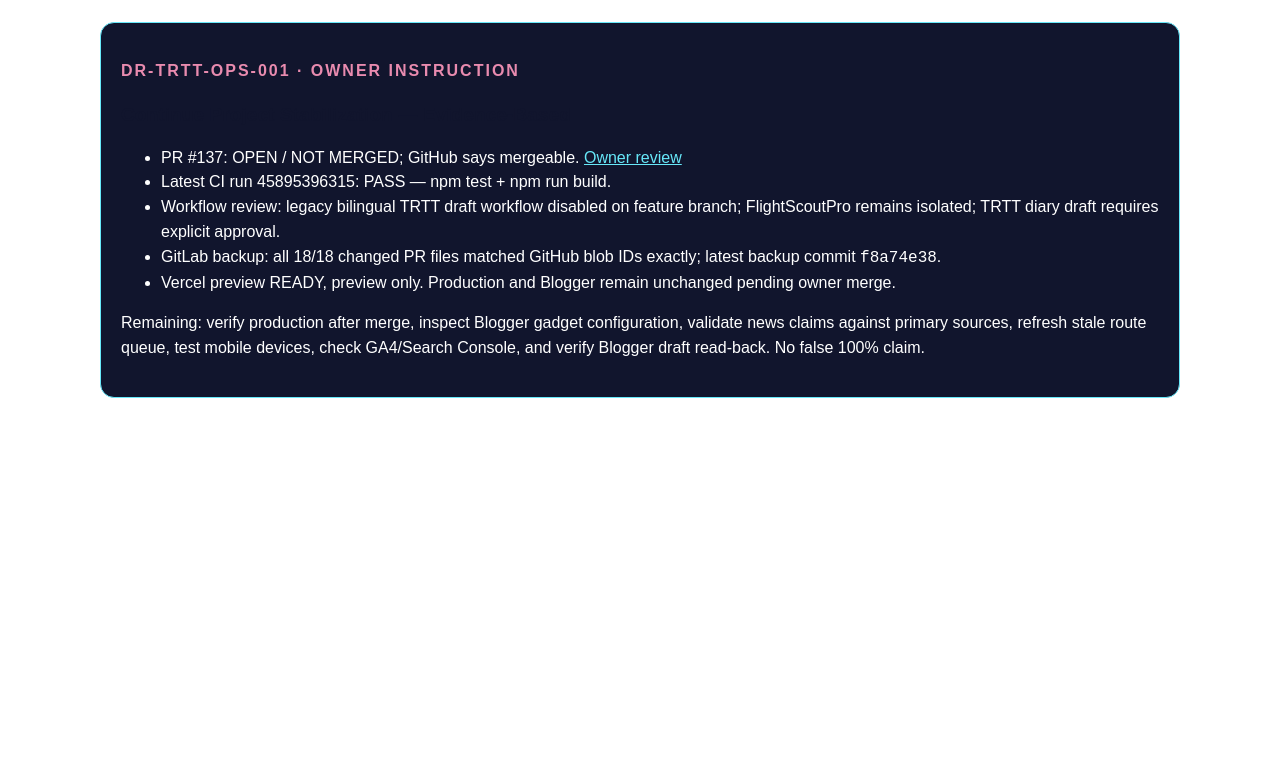
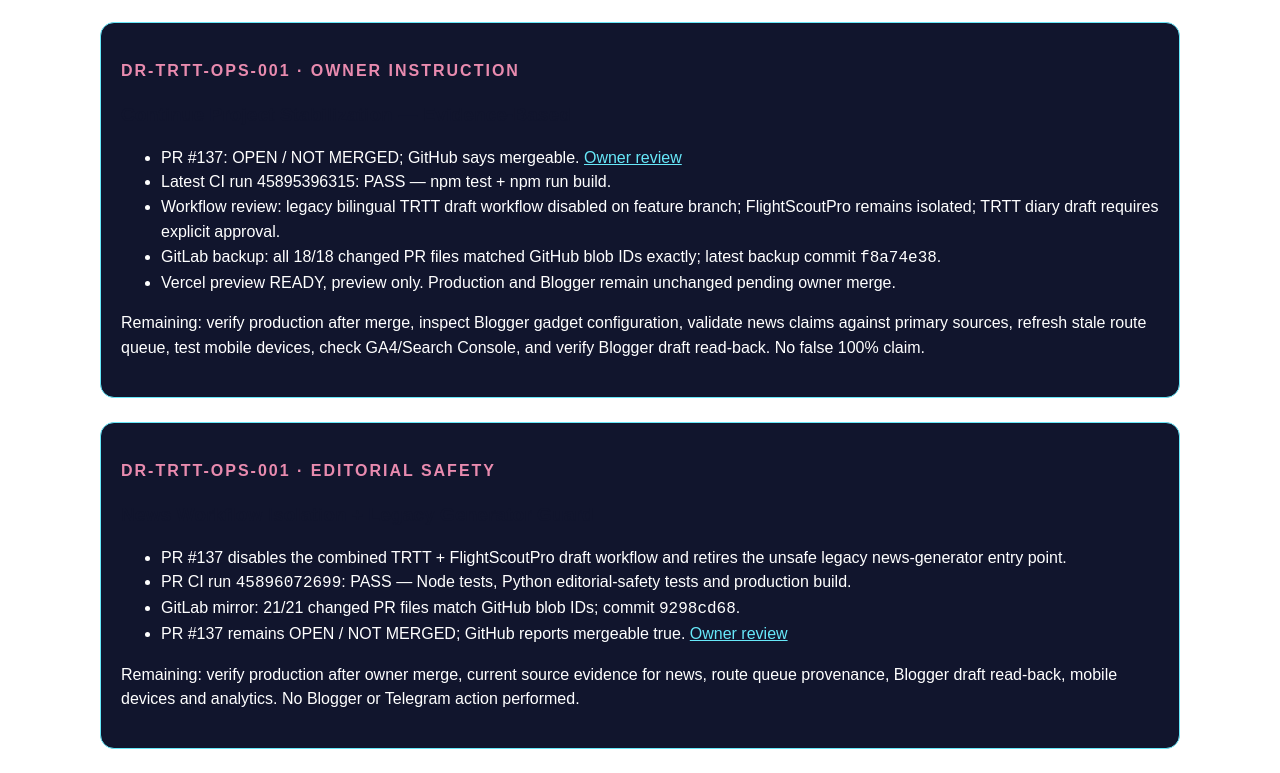
Before and after one commit to Cocvghuj/trttvoyage-diamond-king-chatgpt-6, a plain HTML site: page Diamond King/trttmagic.html in a window 1280 px wide. Shown: the part 9086-9859 px from the top of the page. Before the commit the page ends 9508 px from the top, so only its background shows below. Drawn offline with Linux system fonts and the light colour scheme.

Commit message:
command center: append editorial safety and workflow isolation status

```diff
--- a/Diamond King/trttmagic.html
+++ b/Diamond King/trttmagic.html
@@ -240,4 +240,17 @@ $("build").addEventListener("click",makeList);$("reset").addEventListener("click
 <p>Remaining: verify production after merge, inspect Blogger gadget configuration, validate news claims against primary sources, refresh stale route queue, test mobile devices, check GA4/Search Console, and verify Blogger draft read-back. No false 100% claim.</p>
 </section>
 
+
+<section id="editorial-safety-isolation-2026-11-26" style="margin:24px auto;max-width:1080px;padding:20px;border:1px solid #67E8F9;border-radius:14px;background:#11152D;color:#fff;font-family:Arial,sans-serif">
+<p style="color:#E98BAF;font-weight:bold;letter-spacing:2px">DR-TRTT-OPS-001 · EDITORIAL SAFETY</p>
+<h2>News Workflow Isolation + Legacy Generator Guard</h2>
+<ul>
+<li>PR #137 disables the combined TRTT + FlightScoutPro draft workflow and retires the unsafe legacy news-generator entry point.</li>
+<li>PR CI run <code>45896072699</code>: PASS — Node tests, Python editorial-safety tests and production build.</li>
+<li>GitLab mirror: 21/21 changed PR files match GitHub blob IDs; commit <code>9298cd68</code>.</li>
+<li>PR #137 remains OPEN / NOT MERGED; GitHub reports mergeable true. <a style="color:#67E8F9" href="https://github.com/Cocvghuj/Cocvghuj-trtt-news-bot/pull/137">Owner review</a></li>
+</ul>
+<p>Remaining: verify production after owner merge, current source evidence for news, route queue provenance, Blogger draft read-back, mobile devices and analytics. No Blogger or Telegram action performed.</p>
+</section>
+
 </body></html>
```
